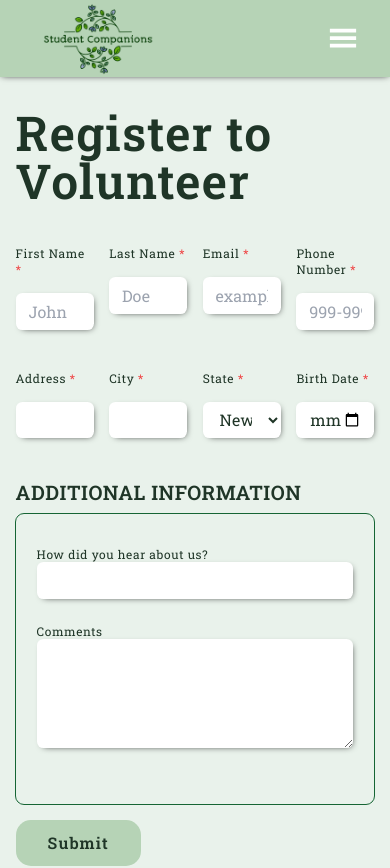
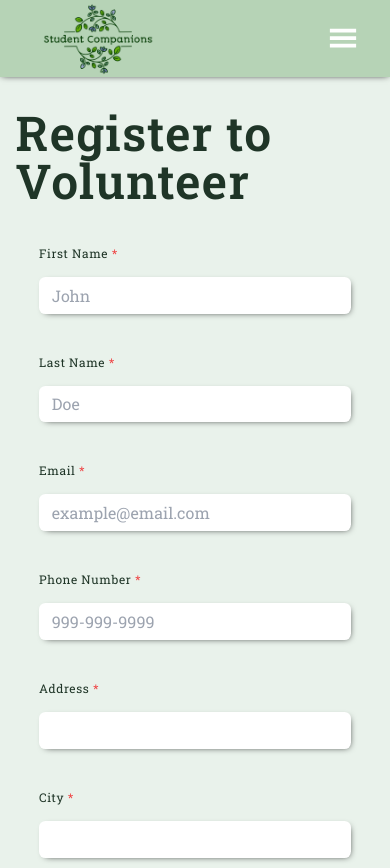
Before and after one commit to don-bi/senior-companion, a Next.js app: page /volunteer in a window 390 px wide. Shown: the top 868 px of the page. Built offline with nearby package versions, Linux system fonts and the light colour scheme.

Commit message:
volunteer form responsive

```diff
--- a/components/volunteer-form/index.tsx
+++ b/components/volunteer-form/index.tsx
@@ -55,7 +55,7 @@ export default function VolunteerForm() {
     return (
         <form className="py-[2rem]"  onSubmit={handleSubmit(onSubmit)}>
             <h1 className="ml-[4%] text-5xl font-semibold tracking-wide mb-10">Register to Volunteer</h1>
-            <div className="flex gap-[4%] flex-wrap justify-center">
+            <div className="flex items-center flex-col md:flex-row gap-[4%] justify-center">
                 <div className={styles.container}>
                     <label htmlFor="firstName" className="tracking-wider text-xs md:text-base">First Name <span className='text-red-500'>*</span></label>
                     <input {...register("firstName")} type="text" id="firstName" className={styles.input} placeholder="John"/>
@@ -76,6 +76,8 @@ export default function VolunteerForm() {
                     <input {...register("phone")} type="text" id="phone" className={styles.input} placeholder="999-999-9999"/>
                     <div>{errors.phone && errors.phone.message}&nbsp;</div>
                 </div>
+            </div>
+            <div className="flex items-center md:items-start flex-col md:flex-row gap-[4%] justify-center">
                 <div className={styles.container}>
                     <label htmlFor="address" className="tracking-wider text-xs md:text-base">Address <span className='text-red-500'>*</span></label>
                     <input {...register("address")} type="text" id="address" className={styles.input}/>
@@ -142,7 +144,7 @@ export default function VolunteerForm() {
                         <option value="WY">Wyoming</option>
                     </select>
                 </div>
-                <div className={styles.container}>
+                <div className={`${styles.container} mt-10 md:mt-0`}>
                     <label htmlFor="birthdate" className="tracking-wider text-xs md:text-base">Birth Date <span className='text-red-500'>*</span></label>
                     <input {...register("birthdate")} id="birthdate" type="date" className={styles.input} required/>
                     <div>&nbsp;</div>
--- a/components/volunteer-form/volunteer.module.css
+++ b/components/volunteer-form/volunteer.module.css
@@ -3,6 +3,12 @@
     flex-direction: column;
     width: 20%;
     gap: 1rem;
+}
+
+@media (width < 768px) {
+    .container {
+        width: 80%;
+    }
 }
 
 .input {
```
